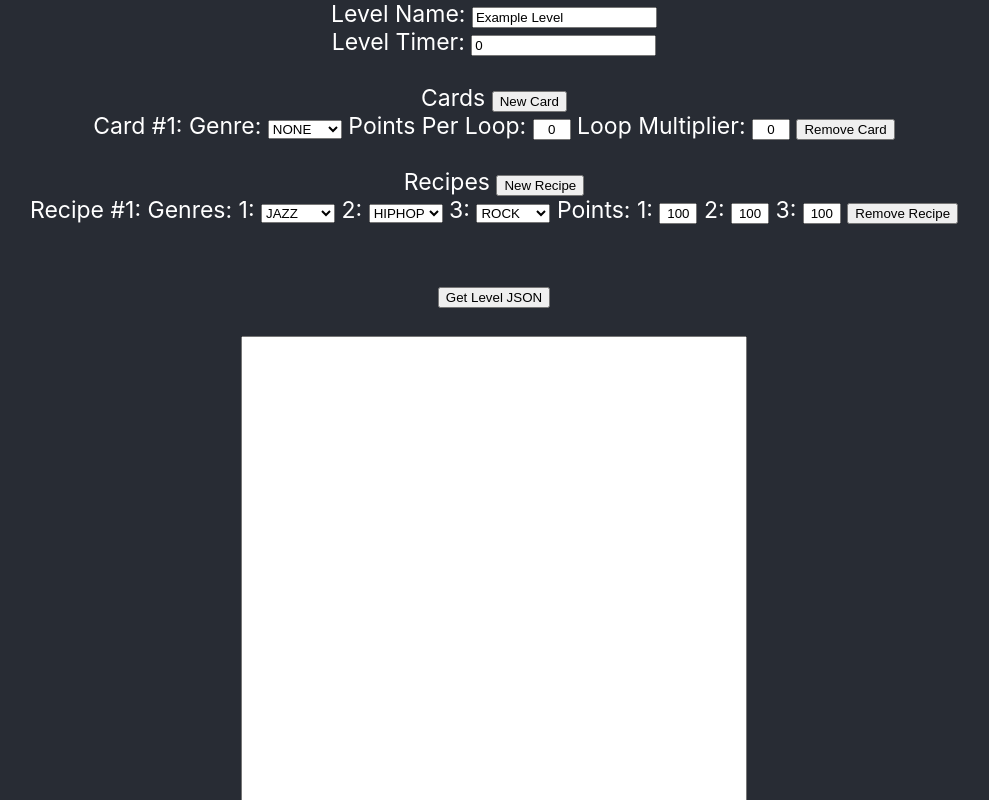
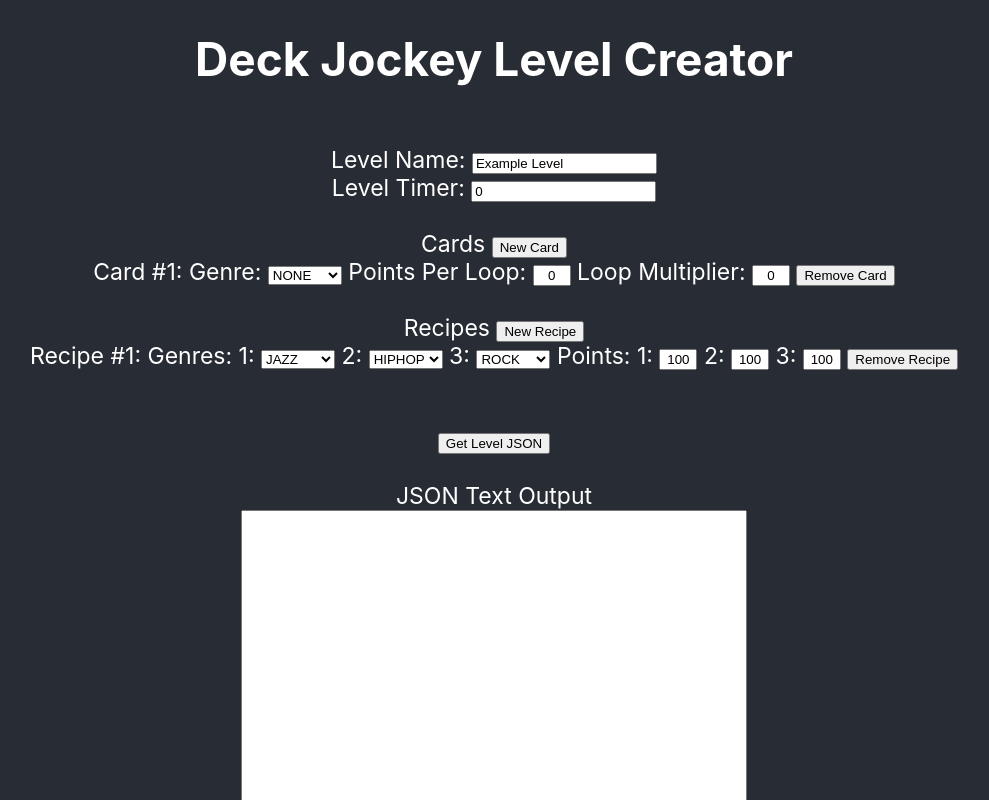
Before and after one commit to degraffa/Deck-Jockey-Level-Creator, a React (Create React App) app: page / in a window 1280 px wide. Shown: the top 800 px of the page, without its empty margins (146-1135 px from the left). Built offline with nearby package versions, Linux system fonts and the light colour scheme.

Commit message:
Made it look cleaner

```diff
--- a/src/App.js
+++ b/src/App.js
@@ -227,6 +227,9 @@ export class LevelForm extends React.Component {
   render() {
     return (
       <div id="form-div">
+        <h1>Deck Jockey Level Creator</h1>
+        <br />
+
         <form id="level-form" onSubmit={this.handleSubmit}>
           <label>Level Name: </label>
           <input type="text" name="levelName" value={this.state.levelName} onChange={this.changeName}/>
@@ -262,6 +265,7 @@ export class LevelForm extends React.Component {
         </form>
         <div id="json-text-div">
           <br />
+          <label> JSON Text Output </label> <br />
           <textarea id="json-textarea" style={{
             width: 500,
             height: 500
```
Also changed, not shown: 8 other files (tests, documents, lock files or other folders).
